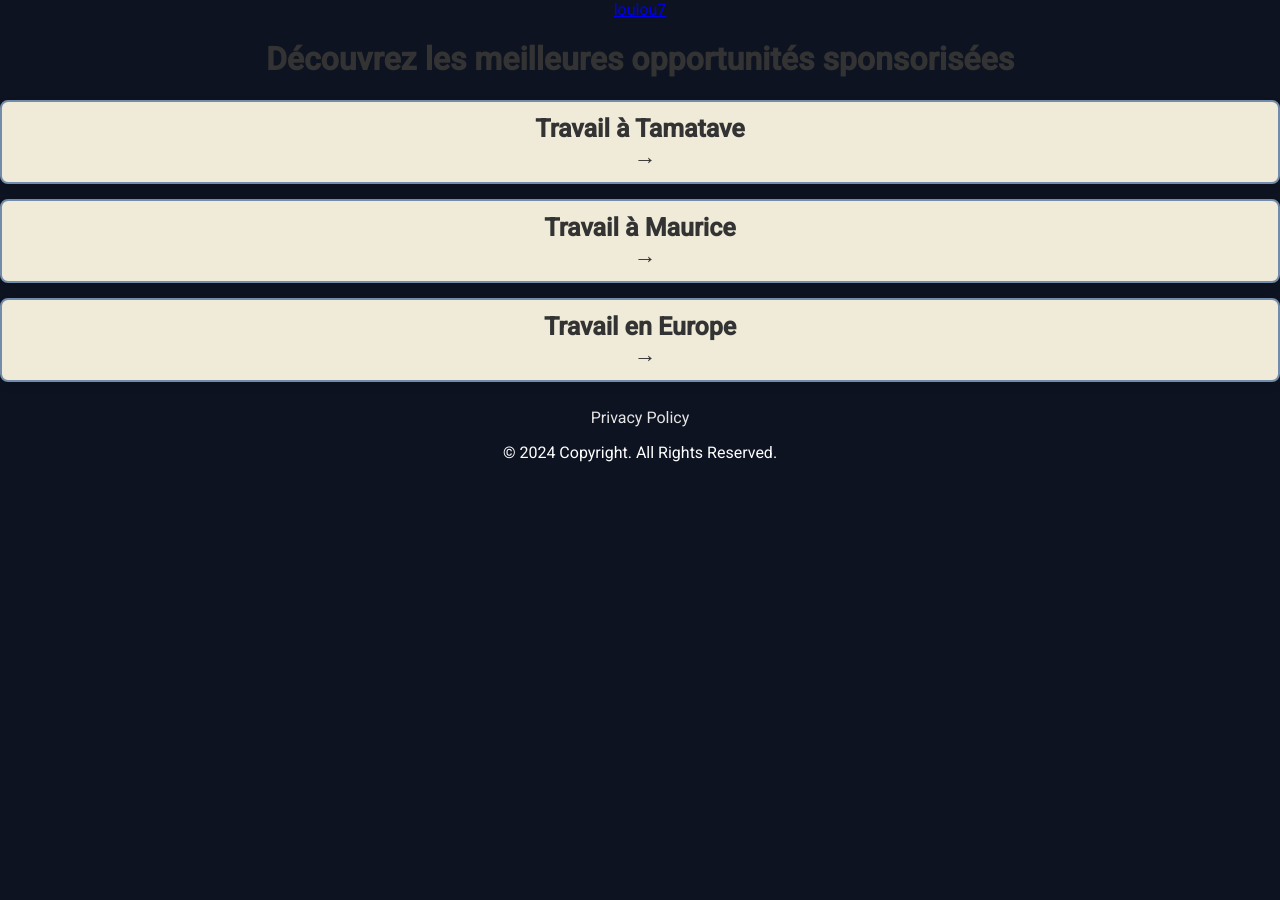
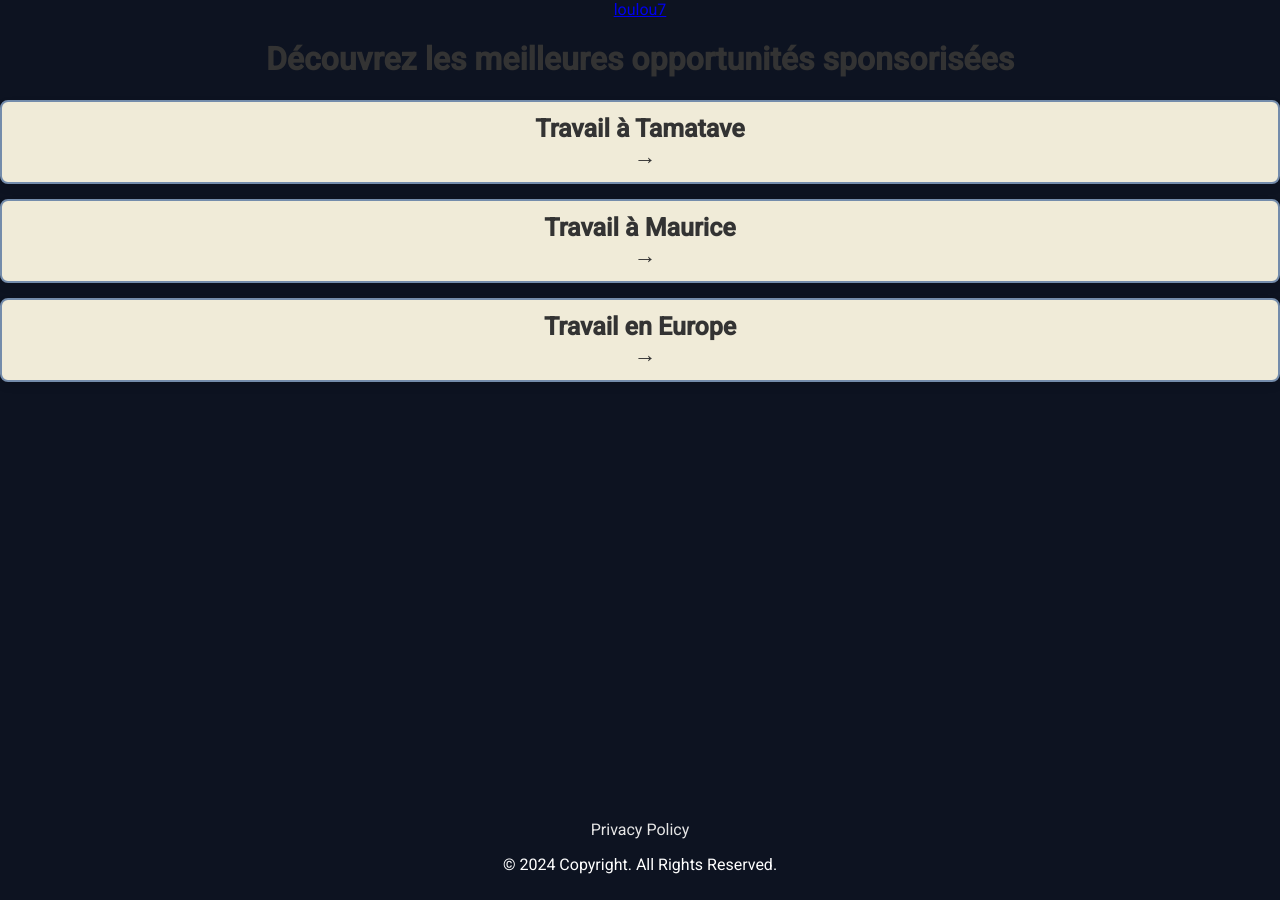
Before and after one commit to Chaloux13/loulou7, a Jekyll site: the page built from index.md, in a window 1280 px wide. Built offline with Jekyll 4.4.1, drawn with Linux system fonts in a browser that asks for light colours.

Commit message:
Update style.css

```diff
--- a/assets/css/style.css
+++ b/assets/css/style.css
@@ -13,6 +13,9 @@ body {
   text-align: center;
   margin: 0;
   padding: 0;
+  min-height: 100vh;  /* Assure que le body occupe toute la hauteur de l'écran */
+  display: flex;
+  flex-direction: column;
 }
 
 /* --- Header et Footer --- */
@@ -27,6 +30,7 @@ footer {
   text-align: center;
   margin: 0;
   width: 100%;
+  margin-top: auto;
 }
 
 /* --- Lien "Politique de confidentialité" --- */
@@ -40,7 +44,7 @@ footer a {
 
 footer a:hover {
   color: #fefae0; /* Changer la couleur au survol */
-  text-decoration: none; /* Souligner au survol */
+  text-decoration: underline; /* Souligner au survol */
 }
 
 /* --- Titres --- */
@@ -67,13 +71,13 @@ a.bouton-acceuil, a.bouton-page {
   font-size: 25px;
   box-shadow: 0 4px 8px rgba(0, 0, 0, 0.1);
 }
-}
 
+/*survol*/
 a.bouton-acceuil:hover, a.bouton-page:hover {
  background-color: #1d2d44;  /* Bleu pétrole */
-  color: white;
-  border-color: #0d1321;  /* Bleu nuit */
-  box-shadow: 0 6px 12px rgba(0, 0, 0, 0.2);
+ color: white;
+ border-color: #0d1321;  /* Bleu nuit */
+ box-shadow: 0 6px 12px rgba(0, 0, 0, 0.2);
 }
 
 a.bouton-acceuil:after, a.bouton-page:after {
@@ -95,12 +99,12 @@ a.bouton-acceuil:after, a.bouton-page:after {
 @media (max-width: 768px) {
   .container-acceuil {
     flex-direction: column;  /* Sur mobile, les boutons restent verticaux */
-    gap: 10px;  /* Moins d'espace entre les boutons */
+    gap: 20px;  /* Moins d'espace entre les boutons */
   }
 
   .container-acceuil a.bouton-acceuil,
   .container-acceuil a.bouton-page {
-    width: 90%;  /* Les boutons prennent 90% de la largeur sur mobile */
+    width: 80%;  /* Les boutons prennent 90% de la largeur sur mobile */
     max-width: none;  /* Enlever la limite de largeur maximale */
   }
 }
@@ -108,13 +112,13 @@ a.bouton-acceuil:after, a.bouton-page:after {
 @media (min-width: 769px) {
   .container-acceuil {
     flex-direction: column;  /* Sur desktop, les boutons sont alignés horizontalement */
-    justify-content: space-around; /* Espacement entre les boutons */
+    /*justify-content: space-around; Espacement entre les boutons */
     gap: 30px;  /* Plus d'espace entre les boutons */
   }
 
   .container-acceuil a.bouton-acceuil,
   .container-acceuil a.bouton-page {
-    width: 30%;  /* Les boutons prennent 30% de la largeur sur grand écran */
-    max-width: 300px;
+    width: 50%;  /* Les boutons prennent 30% de la largeur sur grand écran */
+    max-width: 500px;
   }
 }
```
